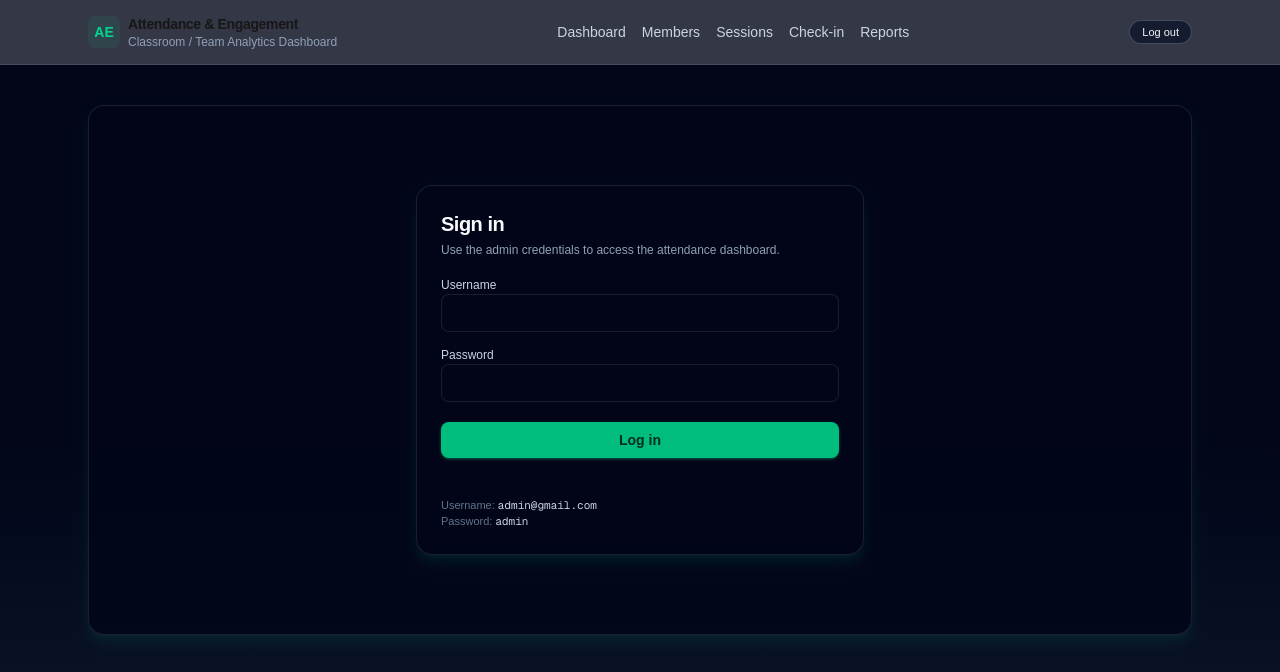
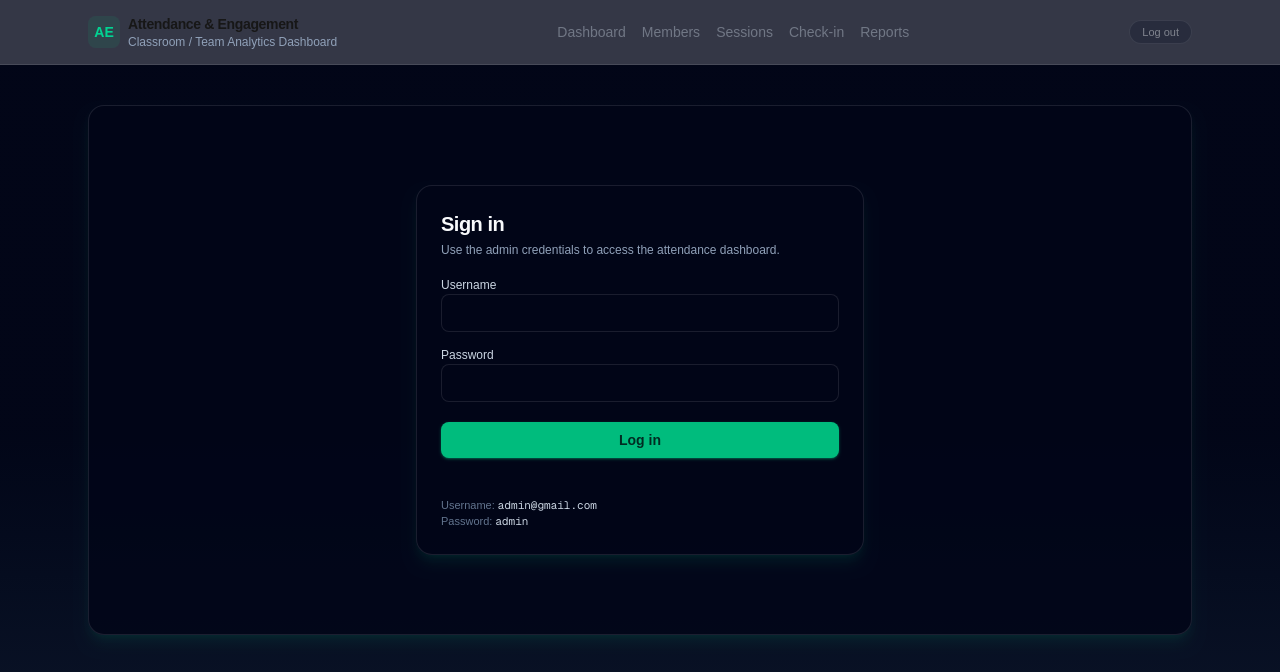
Before and after one commit to iamstephenx/attendance-app, a Next.js app: page /login in a window 1280 px wide. Shown: the top 672 px of the page. Built offline with nearby package versions, Linux system fonts and the light colour scheme; no server answers.

Commit message:
Updated log in

```diff
--- a/src/app/api/login/route.ts
+++ b/src/app/api/login/route.ts
@@ -11,7 +11,7 @@ export async function POST(request: NextRequest) {
   const password = rawPassword ? rawPassword.toString().trim() : "";
   const from = rawFrom ? rawFrom.toString() || "/" : "/";
 
-  if (email === "admin@gmail.com" && password === "admin") {
+  if (email === "admin@gmail.com" && password.toLowerCase() === "admin") {
     const targetPath = from || "/";
     const url = new URL(targetPath, request.url);
     url.searchParams.set("auth", "login-success");
--- a/src/app/layout.tsx
+++ b/src/app/layout.tsx
@@ -1,6 +1,7 @@
 import type { Metadata } from "next";
 import Link from "next/link";
 import { Geist, Geist_Mono } from "next/font/google";
+import { cookies } from "next/headers";
 import "./globals.css";
 
 const geistSans = Geist({
@@ -18,11 +19,26 @@ export const metadata: Metadata = {
   description: "Track attendance, engagement, and insights for your class or team.",
 };
 
-export default function RootLayout({
+export default async function RootLayout({
   children,
 }: Readonly<{
   children: React.ReactNode;
 }>) {
+  const cookieStore = await cookies();
+  const isLoggedIn = cookieStore.get("session")?.value === "admin";
+
+  const navLinkBase = "hover:text-white";
+  const navLinkDisabled = "pointer-events-none opacity-40 cursor-not-allowed";
+  const navLinkClass = isLoggedIn
+    ? navLinkBase
+    : `${navLinkBase} ${navLinkDisabled}`;
+
+  const logoutBase =
+    "rounded-full border border-white/20 bg-slate-900/80 px-3 py-1 text-[11px] font-medium text-slate-100 transition hover:border-emerald-400 hover:text-emerald-300";
+  const logoutClass = isLoggedIn
+    ? logoutBase
+    : `${logoutBase} ${navLinkDisabled}`;
+
   return (
     <html lang="en">
       <body
@@ -45,26 +61,42 @@ export default function RootLayout({
                 </div>
               </div>
               <nav className="hidden items-center gap-4 text-sm font-medium text-slate-300 sm:flex">
-                <Link href="/" className="hover:text-white">
+                <Link href="/" className={navLinkClass} aria-disabled={!isLoggedIn}>
                   Dashboard
                 </Link>
-                <Link href="/members" className="hover:text-white">
+                <Link
+                  href="/members"
+                  className={navLinkClass}
+                  aria-disabled={!isLoggedIn}
+                >
                   Members
                 </Link>
-                <Link href="/sessions" className="hover:text-white">
+                <Link
+                  href="/sessions"
+                  className={navLinkClass}
+                  aria-disabled={!isLoggedIn}
+                >
                   Sessions
                 </Link>
-                <Link href="/check-in" className="hover:text-white">
+                <Link
+                  href="/check-in"
+                  className={navLinkClass}
+                  aria-disabled={!isLoggedIn}
+                >
                   Check-in
                 </Link>
-                <Link href="/reports" className="hover:text-white">
+                <Link
+                  href="/reports"
+                  className={navLinkClass}
+                  aria-disabled={!isLoggedIn}
+                >
                   Reports
                 </Link>
               </nav>
               <div className="flex items-center gap-3 text-xs text-slate-400">
                 <Link
                   href="/logout"
-                  className="rounded-full border border-white/20 bg-slate-900/80 px-3 py-1 text-[11px] font-medium text-slate-100 transition hover:border-emerald-400 hover:text-emerald-300"
+                  className={logoutClass}
                 >
                   Log out
                 </Link>
--- a/src/app/login/page.tsx
+++ b/src/app/login/page.tsx
@@ -30,7 +30,7 @@ export default async function LoginPage({
           </p>
         )}
 
-        <form action="/login" method="POST" className="mt-4 space-y-3 text-sm">
+        <form action="/api/login" method="POST" className="mt-4 space-y-3 text-sm">
           <input type="hidden" name="from" value={from} />
 
           <div className="space-y-1">
```
